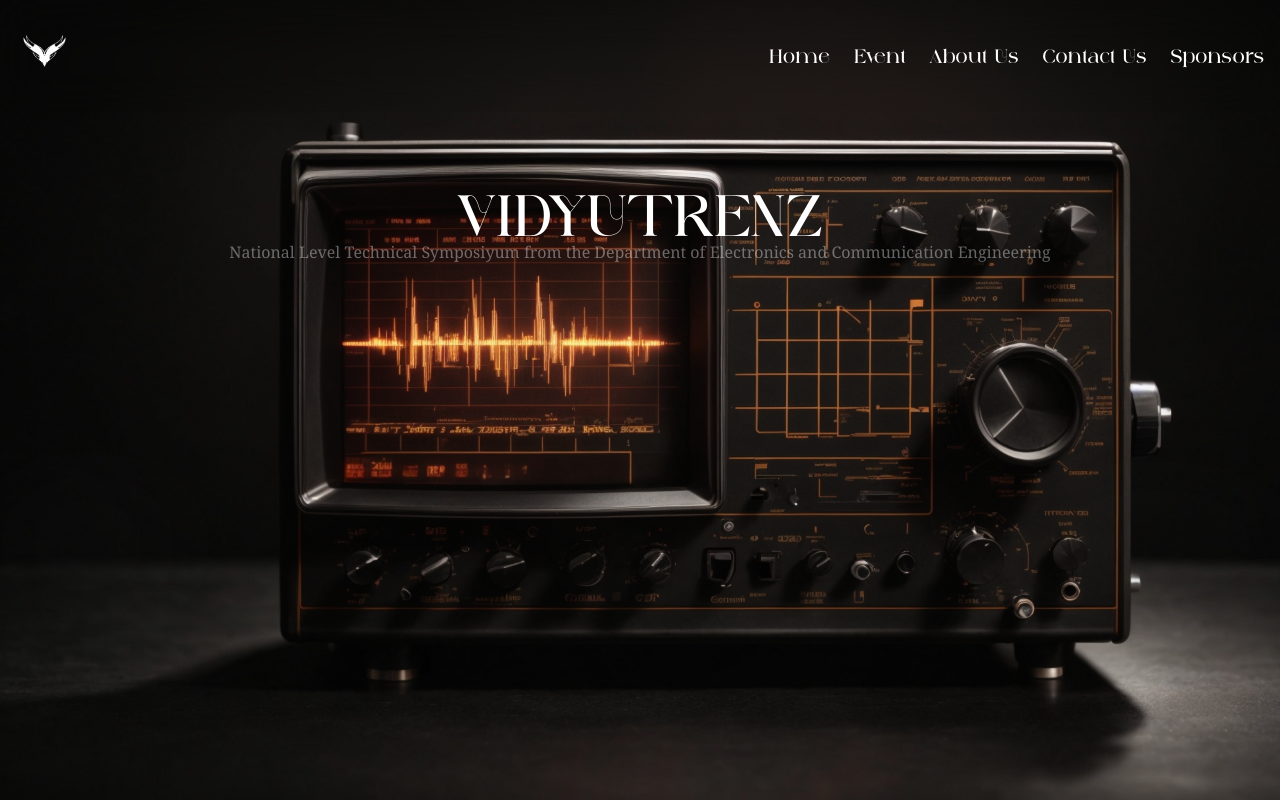
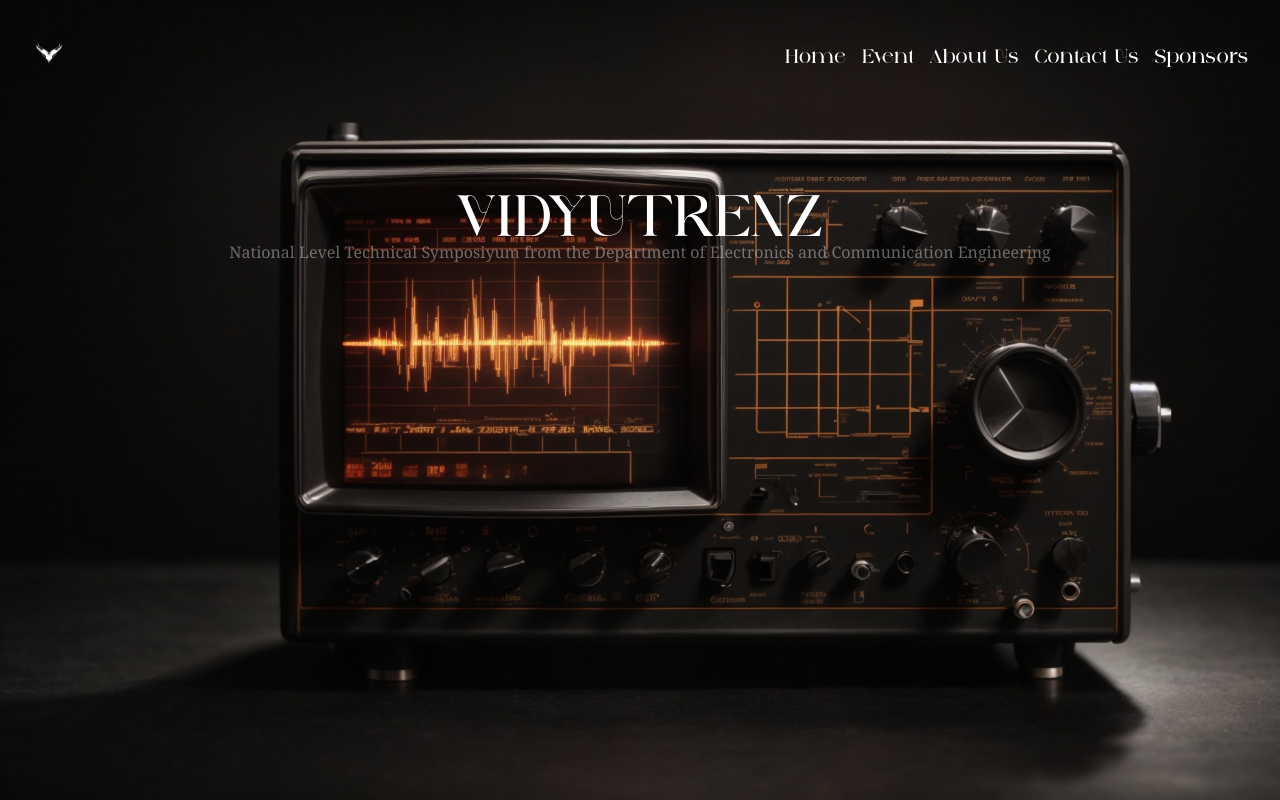
Before and after one commit to josephpeter231/vidyutrenz-1-23-24, a React (Vite) app in the folder frontend/: page / in a window 1280 px wide. Built offline with nearby package versions, Linux system fonts and the light colour scheme.

Commit message:
test push after TW

```diff
--- a/frontend/package.json
+++ b/frontend/package.json
@@ -17,9 +17,8 @@
     "framer-motion": "^10.16.1",
     "react": "^18.2.0",
     "react-dom": "^18.2.0",
-    "react-router-dom": "^6.14.2",
-    "react-scroll-horizontal": "^1.6.6",
-    "react-spring-3d-carousel": "^1.3.4"
+    "react-router-dom": "^6.14.2"
+
   },
   "devDependencies": {
     "@types/react": "^18.2.15",
--- a/frontend/src/components/About.jsx
+++ b/frontend/src/components/About.jsx
@@ -2,6 +2,7 @@ import React, { useState } from 'react';
 import { AboutusData } from '../data/AboutusData';
 import rightArrow from '../assets/rightArrow.png';
 import { motion } from 'framer-motion';
+
 
 const Aboutus1 = () => {
   const transition = { type: 'spring', duration: 3 };
--- a/frontend/src/components/Navbar.jsx
+++ b/frontend/src/components/Navbar.jsx
@@ -1,7 +1,7 @@
 import  { useState } from 'react';
 import { motion } from 'framer-motion';
-import white_logo_pngg from '../assets/white_logo_pngg.png';
-
+import {FaBeer}  from 'react-icons/fa';
+import white_logo_pngg from '../assets/white_logo_pngg.png'
 const Home = () => {
   const [isOpen, setIsOpen] = useState(false);
 
@@ -10,66 +10,111 @@ const Home = () => {
   };
 
   return (
-    <nav className="bg-transperent backdrop-blur-xl">
+    <nav className="bg-black-800 p-4">
       <div className="flex items-center justify-between p-4 ">
+        <div className="text-white text-xl">
+        <motion.div
+      className="object-cover"
+      initial={{ opacity: 0, y: 100 }}
+      animate={{ opacity: 1, y: 0 }}
+      transition={{ type: 'smooth', duration: 1, delay: 0.3 }}
+    >
+      <img
+        src= {white_logo_pngg} // Replace with your actual image source
+        alt="My Website"
+        className="cursor-pointer hover:opacity-75 h-12"
+      />
+    </motion.div>
+          </div>
+          <div className='hidden md:flex flex-row space-x-4'>
           <motion.div className='object-cover text-white'
           initial={{ opacity: 0, y: 100 }} // Initial state
           animate={{ opacity: 1, y: 0}} // Target state
-        transition={{ type: 'smooth', duration: 1, delay: 0.3 }}
+          transition={{ type: 'smooth', duration: 1, delay: 0.4 }}
           >
-          <img className="h-20 "src={white_logo_pngg} alt="logo" />
+          <div className="text-white cursor-pointer hover:text-gray-300">Home</div>
           </motion.div>
-        <div className="hidden md:flex space-x-6">
-
-          <motion.div className="text-white cursor-pointer hover:text-gray-300"
-          initial={{ opacity: 0, y: 100 }} // Initial state
-          animate={{ opacity: 1, y: 0}} // Target state
-          transition={{ type: 'smooth', duration: 1, delay: 0.4 }}
-          >Home</motion.div>
-
           <motion.div className="text-white cursor-pointer hover:text-gray-300"
           initial={{ opacity: 0, y: 100 }} // Initial state
           animate={{ opacity: 1, y: 0}} // Target state
           transition={{ type: 'smooth', duration: 1, delay: 0.5 }}
           >Event</motion.div>
-
-          <motion.div className="text-white cursor-pointer hover:text-gray-300"
+          <motion.div className='object-cover text-white'
           initial={{ opacity: 0, y: 100 }} // Initial state
           animate={{ opacity: 1, y: 0}} // Target state
           transition={{ type: 'smooth', duration: 1, delay: 0.6 }}
-
-          >About Us</motion.div>
-
-          <motion.div className="text-white cursor-pointer hover:text-gray-300"
+          >
+          <div className="text-white cursor-pointer hover:text-gray-300">About Us</div>
+          </motion.div>
+          <motion.div className='object-cover text-white'
           initial={{ opacity: 0, y: 100 }} // Initial state
           animate={{ opacity: 1, y: 0}} // Target state
           transition={{ type: 'smooth', duration: 1, delay: 0.7 }}
-
-          >Contact Us</motion.div>
-
-          <motion.div className="text-white cursor-pointer hover:text-gray-300"
+          >
+          <div className="text-white cursor-pointer hover:text-gray-300">Contact Us</div>
+          </motion.div>
+          <motion.div className='object-cover text-white'
           initial={{ opacity: 0, y: 100 }} // Initial state
           animate={{ opacity: 1, y: 0}} // Target state
           transition={{ type: 'smooth', duration: 1, delay: 0.8 }}
+          >
+          <div className="text-white cursor-pointer hover:text-gray-300">Sponsors</div>
+          </motion.div>
+          </div>
 
-          >Sponsors</motion.div>
+          <button className="md:hidden text-white" onClick={toggleMenu}>
+            <FaBeer/>
+          </button>
+
 
       </div>
-        <motion.button className="md:hidden text-white" onClick={toggleMenu}>
-          Menu
-        </motion.button>
-      </div>
       {isOpen && (
-        <div className="fixed top-0 right-0 h-full w-64 bg-transperant transition-transform transform translate-x-0 md:hidden p-4">
-          <div className="text-center">
-            <div className="text-white cursor-pointer hover:text-gray-300">Home</div>
+        <div className="fixed top-0 right-0 h-full p-4 w-64 bg-gray-700 transition-transform transform translate-x-0 md:hidden">
+          <div className="font-bold text-center flex flex-col space-y-4 ">
+          <motion.div className='object-cover text-white'
+          initial={{ opacity: 0, y: 100 }}
+          animate={{ opacity: 1, y: 0}}
+          transition={{ type: 'smooth', duration: 1, delay: 0.3 }}
+          >
+          <div className="text-white cursor-pointer hover:bg-gray-900 ">Home</div>
+          </motion.div>
+          <motion.div className='object-cover text-white'
+          initial={{ opacity: 0, y: 100 }}
+          animate={{ opacity: 1, y: 0}}
+          transition={{ type: 'smooth', duration: 1, delay: 0.4 }}
+          >
           <div className="text-white cursor-pointer hover:text-gray-300">Event</div>
+          </motion.div>
+          <motion.div className='object-cover text-white'
+          initial={{ opacity: 0, y: 100 }} // Initial state
+          animate={{ opacity: 1, y: 0}} // Target state
+          transition={{ type: 'smooth', duration: 1, delay: 0.5 }}
+          >
           <div className="text-white cursor-pointer hover:text-gray-300">About Us</div>
+          </motion.div>
+          <motion.div className='object-cover text-white'
+          initial={{ opacity: 0, y: 100 }} // Initial state
+          animate={{ opacity: 1, y: 0}} // Target state
+          transition={{ type: 'smooth', duration: 1, delay: 0.6 }}
+          >
           <div className="text-white cursor-pointer hover:text-gray-300">Contact Us</div>
+          </motion.div>
+          <motion.div className='object-cover text-white'
+          initial={{ opacity: 0, y: 100 }} // Initial state
+          animate={{ opacity: 1, y: 0}} // Target state
+          transition={{ type: 'smooth', duration: 1, delay: 0.7 }}
+          >
           <div className="text-white cursor-pointer hover:text-gray-300">Sponsors</div>
+          </motion.div>
           </div>
           <button className="block mx-auto mt-4 text-white" onClick={toggleMenu}>
-            Close
+          <motion.div className='object-cover text-white'
+          initial={{ opacity: 0, y: 100 }} // Initial state
+          animate={{ opacity: 1, y: 0}} // Target state
+          transition={{ type: 'smooth', duration: 1, delay: 0.9 }}
+          >
+          <div className="text-white cursor-pointer hover:text-gray-300"><FaBeer/></div>
+          </motion.div>
           </button>
         </div>
       )}
--- a/frontend/src/components/footer.jsx
+++ b/frontend/src/components/footer.jsx
@@ -3,7 +3,7 @@ import { FaYoutube, FaTwitter, FaInstagram } from 'react-icons/fa';
 
 const Footer = () => {
   return (
-    <footer className="w-screen inline-flex flex-row justify-between blur-3xl mt-40 bg-transparent text-white text-center py-4 md:flex-shrink">
+    <footer className="w-screen inline-flex flex-row justify-between blur-3xl mt-64 bg-transparent text-white text-center py-4 md:flex-shrink">
 
             <div className="md:flex px-8 pt-24 flex justify-start space-x-10">
                 <a  href="https://www.facebook.com/" className=" text-xl">
--- a/frontend/tailwind.config.js
+++ b/frontend/tailwind.config.js
@@ -1,6 +1,8 @@
 /** @type {import('tailwindcss').Config} */
 module.exports = {
   content: [
+    "./index.html",
+
     "./src/**/*.{js,jsx,ts,tsx}",
   ],
   theme: {
```
Also changed, not shown: frontend/src/pages/About.css (renamed from frontend/src/About.css), 1 other file (tests, documents, lock files or other folders). Lines whose indentation alone changed are shown as unchanged.
